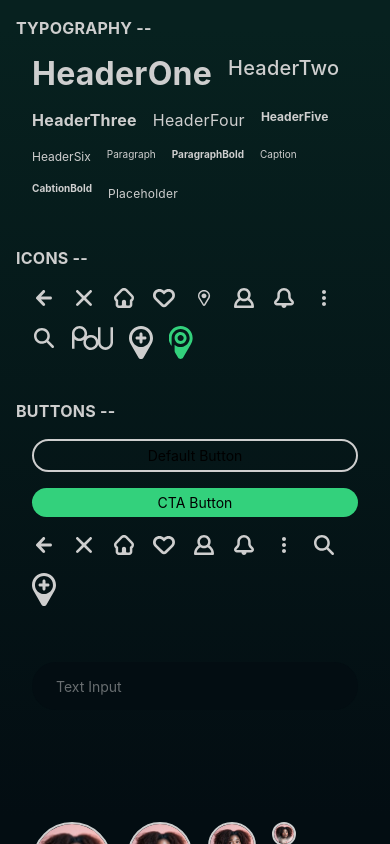
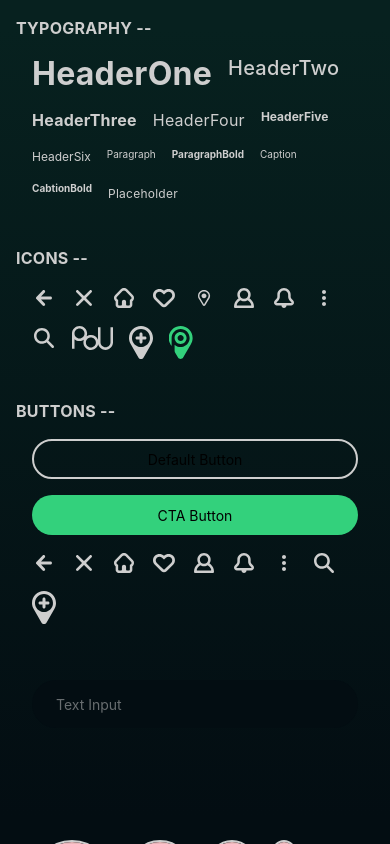
Before and after one commit to athnme/POU_CapstoneProject, a React Native app: screen / in a window 390 px wide. Built offline with nearby package versions, Linux system fonts and the light colour scheme.

Commit message:
Build Buttons

```diff
--- a/components/Buttons.js
+++ b/components/Buttons.js
@@ -19,9 +19,7 @@ import {
   NotificationIcon,
   OptionsIcon,
   SearchIcon,
-  Wordmark,
   AddIcon,
-  LogoIcon,
 } from "./Icons";
 
 // Styles
@@ -33,6 +31,7 @@ const BtnDefault = styled.TouchableOpacity`
   align-items: center;
   border-radius: 20px;
   width: 100%;
+  height: 40px;
   border: solid 2px #cecece;
   color: #cecece;
 `;
@@ -43,7 +42,7 @@ const BtnCta = styled(BtnDefault)`
   background: #33d17c;
 `;
 
-const btnIcon = styled.TouchableOpacity`
+const BtnIcon = styled.TouchableOpacity`
   justify-content: center;
   align-items: center;
 `;
@@ -66,72 +65,72 @@ export function CtaButton() {
 
 export function BackButton() {
   return (
-    <btnIcon>
+    <BtnIcon>
       <BackIcon />
-    </btnIcon>
+    </BtnIcon>
   );
 }
 
 export function CloseButton() {
   return (
-    <btnIcon>
+    <BtnIcon>
       <CloseIcon />
-    </btnIcon>
+    </BtnIcon>
   );
 }
 
 export function HomeButton() {
   return (
-    <btnIcon>
+    <BtnIcon>
       <HomeIcon />
-    </btnIcon>
+    </BtnIcon>
   );
 }
 
 export function LikeButton() {
   return (
-    <btnIcon>
+    <BtnIcon>
       <LikeIcon />
-    </btnIcon>
+    </BtnIcon>
   );
 }
 
 export function MarkButton() {
   return (
-    <btnIcon>
+    <BtnIcon>
       <MarkUserIcon />
-    </btnIcon>
+    </BtnIcon>
   );
 }
 
 export function NotificationButton() {
   return (
-    <btnIcon>
+    <BtnIcon>
       <NotificationIcon />
-    </btnIcon>
+    </BtnIcon>
   );
 }
 
 export function SearchButton() {
   return (
-    <btnIcon>
+    <BtnIcon>
       <SearchIcon />
-    </btnIcon>
+    </BtnIcon>
   );
 }
 
 export function OptionsButton() {
   return (
-    <btnIcon>
+    <BtnIcon>
       <OptionsIcon />
-    </btnIcon>
+    </BtnIcon>
   );
 }
 
 export function AddButton() {
   return (
-    <btnIcon>
+    <BtnIcon>
       <AddIcon />
-    </btnIcon>
+    </BtnIcon>
   );
 }
```
